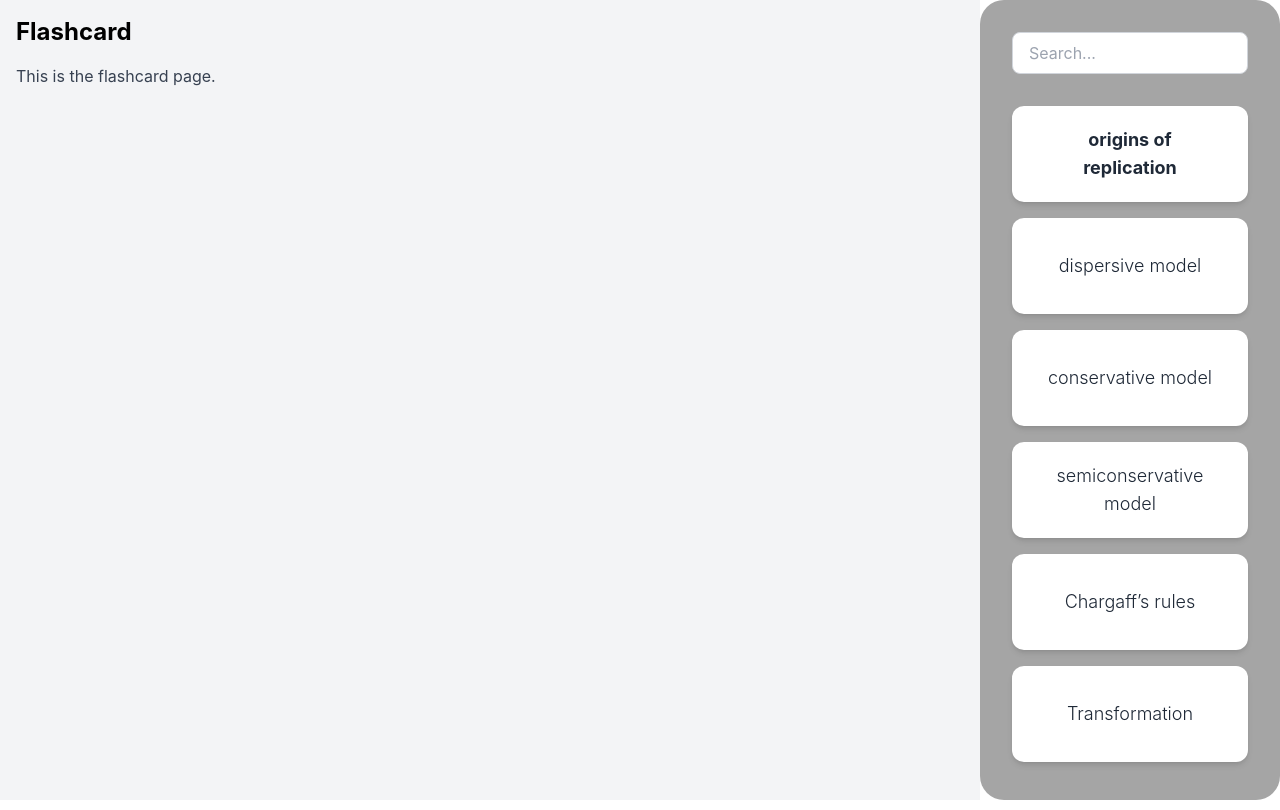
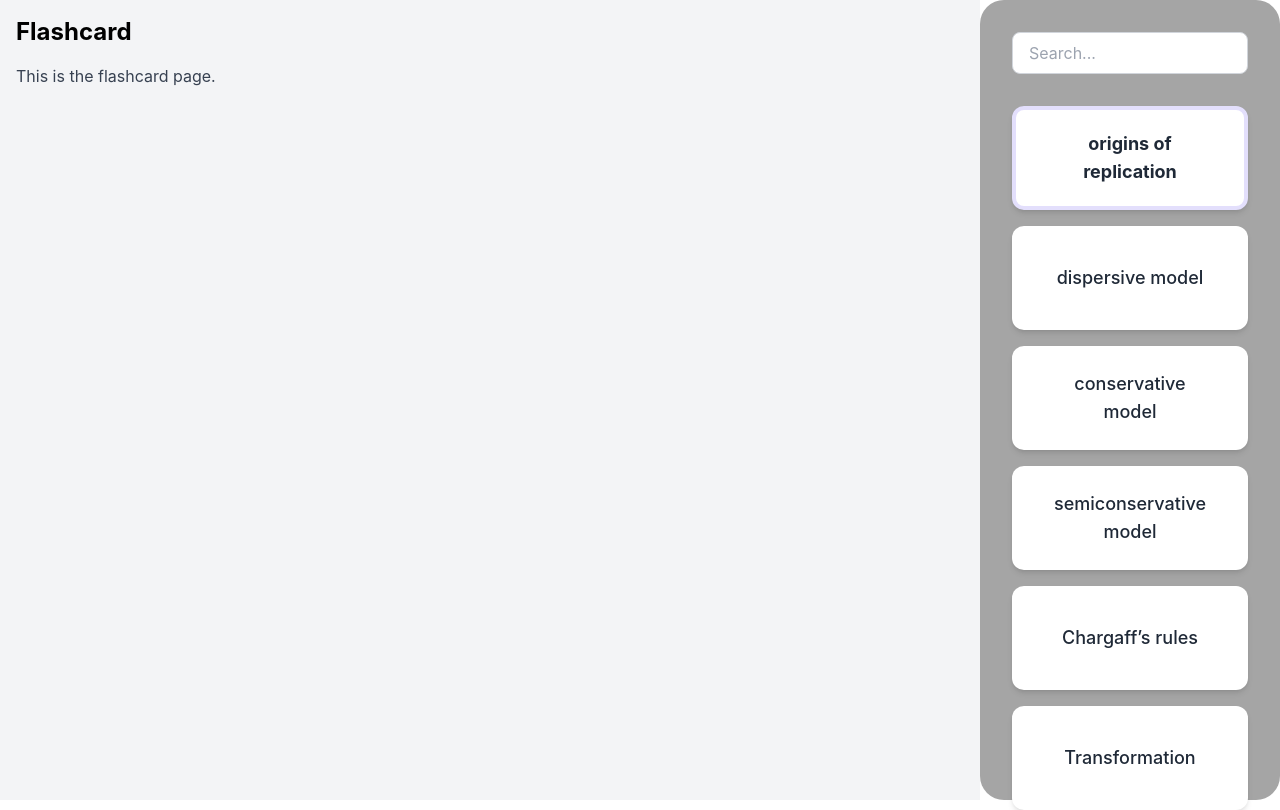
Before and after one commit to fahimWad/cs188-hci, a React (Create React App) app in the folder nebula/: page / in a window 1280 px wide. Built offline with nearby package versions, Linux system fonts and the light colour scheme.

Commit message:
Sidebar updated

```diff
--- a/nebula/src/components/CollapseButton.tsx
+++ b/nebula/src/components/CollapseButton.tsx
@@ -2,7 +2,7 @@ import React, { useState } from 'react';
 
 const CollapseButton: React.FC = () => {
     return (
-        <div className="collapse-button"> </div>
+        <div className="collapse-button"></div>
     )
 }
 
--- a/nebula/src/components/Sidebar.tsx
+++ b/nebula/src/components/Sidebar.tsx
@@ -1,4 +1,5 @@
 import React, { useState } from 'react';
+import { IoSearch } from "react-icons/io5";
 
 const cards = [
     { id: 1, text: "origins of replication" },
@@ -35,16 +36,18 @@ const Sidebar: React.FC = () => {
                     placeholder="Search..."
                     value={search}
                     onChange={(e) => setSearch(e.target.value)}
-                    className="border border-gray-300 rounded-lg px-4 py-2 w-full"
+                    className="border border-gray-300 rounded-lg px-4 py-2 w-full rounded-full"
                 />
             </div>
             {filteredCards.map(card => (
                 <div
                     key={card.id}
-                    className="bg-white rounded-xl shadow-md flex items-center justify-center h-20 cursor-pointer px-8 py-12 text-center"
+                    className={`bg-white rounded-xl shadow-md flex items-center justify-center h-20 cursor-pointer px-8 py-12 text-center ${
+                        selected === card.id ? "border-4 border-[#e3dffc]": "border-4 border-transparent"
+                    }`}
                     onClick={() => setSelected(card.id)}
                 >
-                    <span className={`text-gray-800 text-lg ${selected === card.id ? "font-bold" : "font-light"}`}>{card.text}</span>
+                    <span className={`text-gray-800 text-lg ${selected === card.id ? "font-bold" : "font-medium"}`}>{card.text}</span>
                 </div>
             ))}
             {filteredCards.length === 0 && (
```
